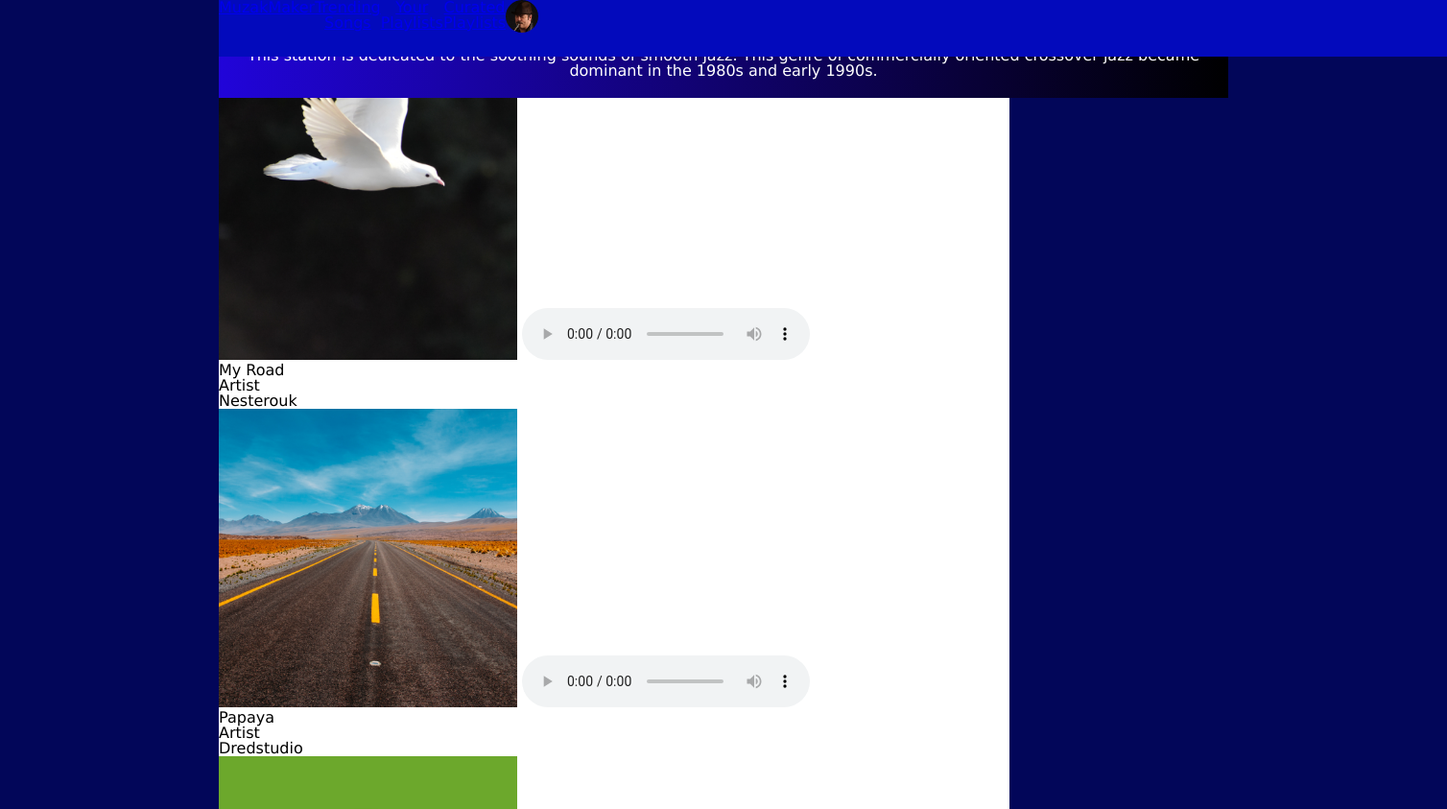
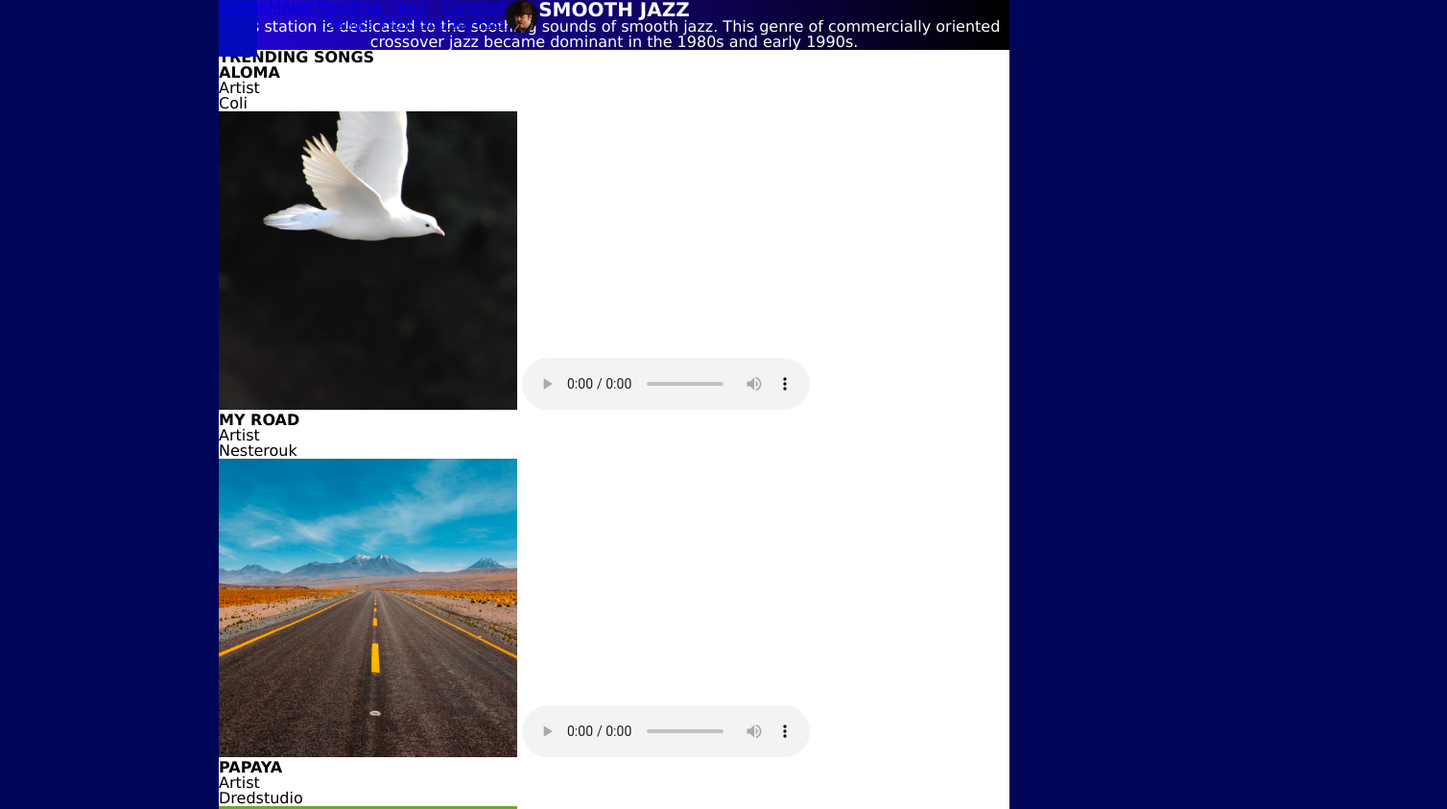
Before and after one commit to 1227427541/streamingmedia, a plain HTML site: page index.html in a window 1280 px wide. Shown: the top 843 px of the page at 96% size, 1508 px wide, since content can reach past the window. Drawn offline with Linux system fonts and the light colour scheme.

Commit message:
Update styles.css

```diff
--- a/styles.css
+++ b/styles.css
@@ -66,13 +66,13 @@ body {
 
 header {
     background: linear-gradient(90deg, #2104d9, #000000);
-    padding: 20px;
+    padding: 20px, 20px, 0px;
     margin: 0 auto;
     color:#ffffff;
+    clear: both;
     text-align: center;
     align-items: center;
-    position: absolute;
-    clear: both;
+
 }
 
 nav {
@@ -80,10 +80,9 @@ nav {
     background-color: #030abc;
     align-items: center;
     text-align: center;
-    position: absolute;
-    width: 100%;
-    margin: 0px;
-    padding: 0%;
+    position: fixed;
+    z-index: 100;
+    top:0;
 }
 
 nav ul {
@@ -106,13 +105,25 @@ h1 {
     font-weight: bold;
     text-transform: uppercase;
     color: #ffffff;
-    padding-top: 10px;
+    padding: 10px, 0px, 0px, 0px;
 }
 
-h2 {
+h2, h3 {
     text-transform: uppercase;
     font-weight: bold;
+    font-size: 1em;
 }
+
+p, dl, dd {
+    font-size: 1em;
+}
+
+footer p {
+    font-size: .75em;
+}
+
+
+
 
 
 
```
